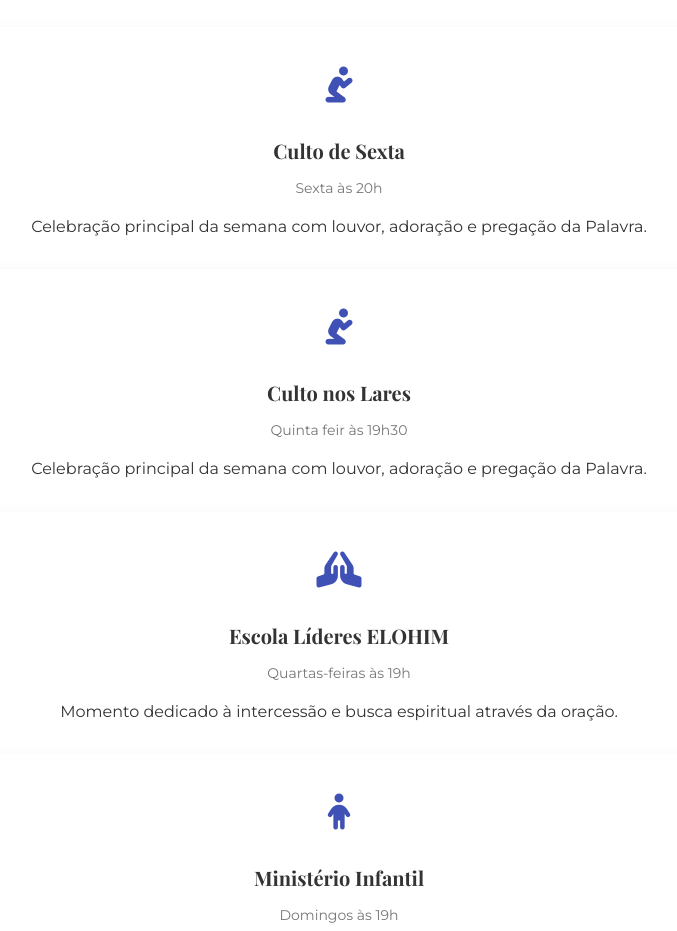
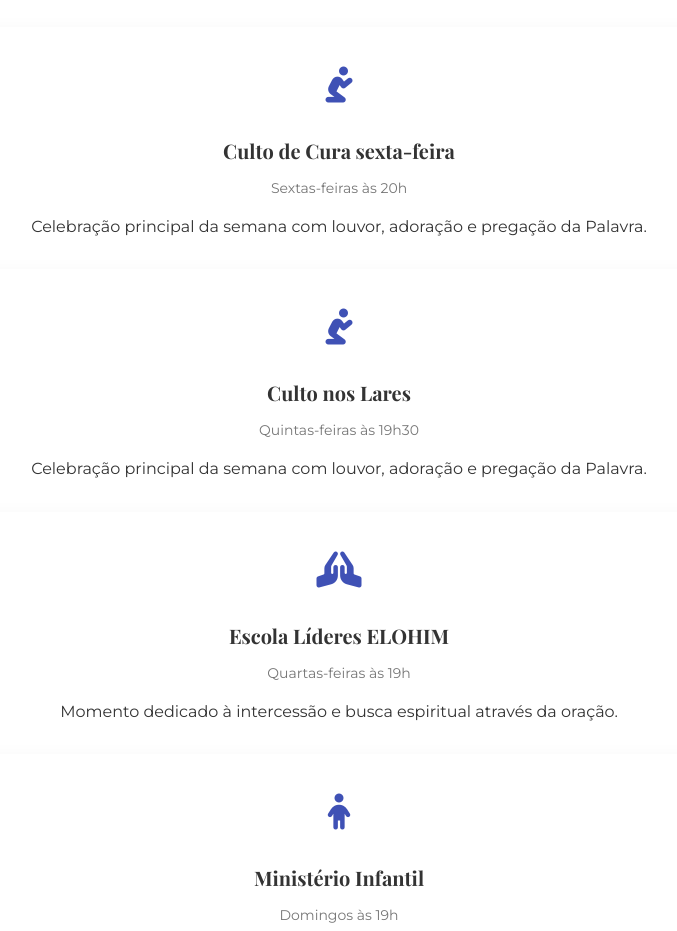
Before and after one commit to IElohiim/Elohim, a website built with Vite: page index.html in a window 1280 px wide. Shown: the part 2260-3191 px from the top of the page, without its empty margins (301-978 px from the left). Built offline with nearby package versions, Linux system fonts and the light colour scheme; files whose address does not match are found by name.

Commit message:
Update index.html

```diff
--- a/index.html
+++ b/index.html
@@ -122,8 +122,8 @@
                     <div class="service-icon">
                         <i class="fas fa-pray"></i>
                     </div>
-                    <h3>Culto de Sexta</h3>
-                    <p class="service-time">Sexta às 20h</p>
+                    <h3>Culto de Cura sexta-feira</h3>
+                    <p class="service-time">Sextas-feiras às 20h</p>
                     <p>Celebração principal da semana com louvor, adoração e pregação da Palavra.</p>
                 </div>
              <div class="service-card" data-aos="flip-left" data-aos-delay="100">
@@ -131,7 +131,7 @@
                         <i class="fas fa-pray"></i>
                     </div>
                     <h3>Culto nos Lares</h3>
-                    <p class="service-time">Quinta feir às 19h30</p>
+                    <p class="service-time">Quintas-feiras às 19h30</p>
                     <p>Celebração principal da semana com louvor, adoração e pregação da Palavra.</p>
                 </div>
                 <div class="service-card" data-aos="flip-left" data-aos-delay="300">
```
